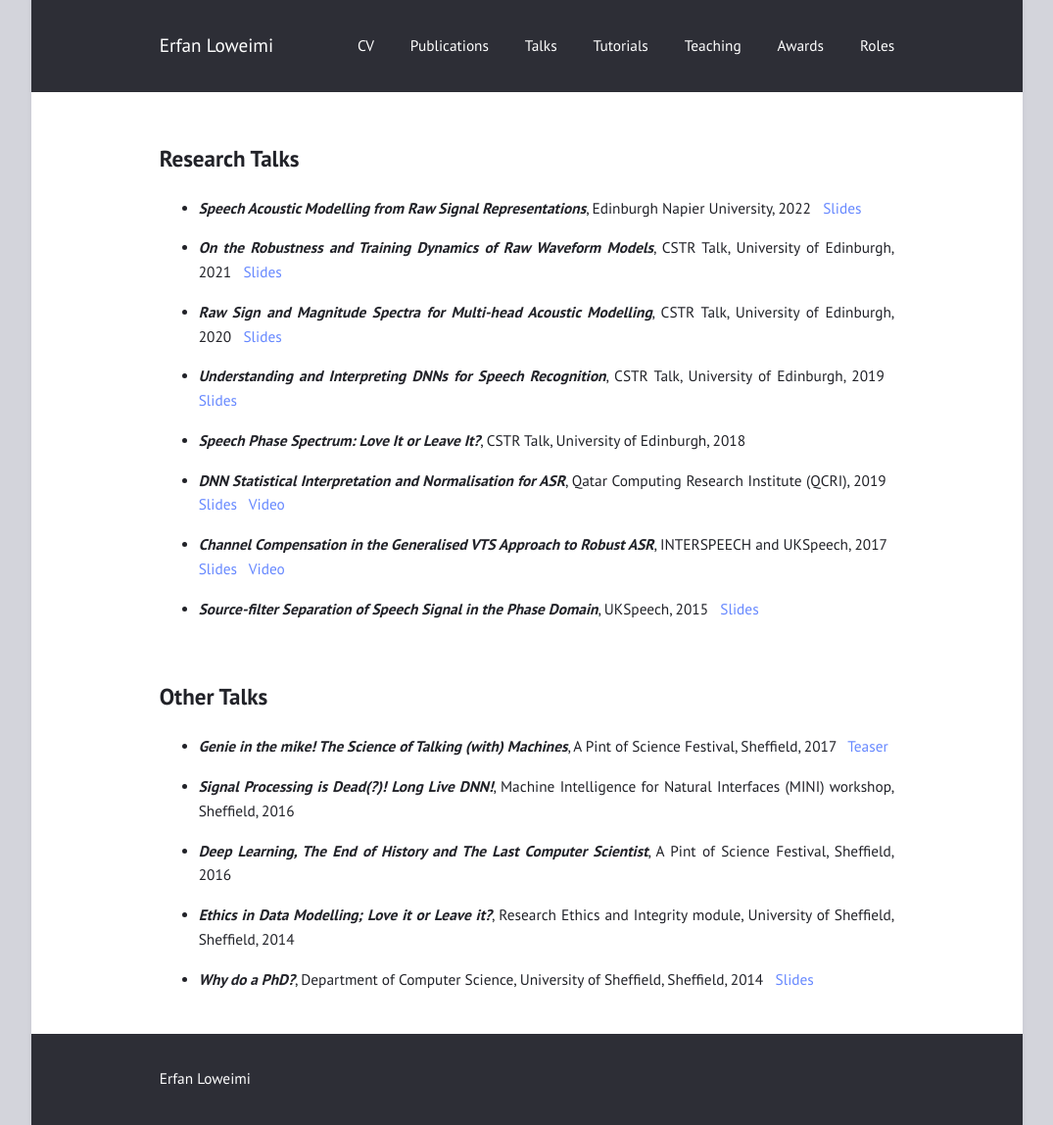
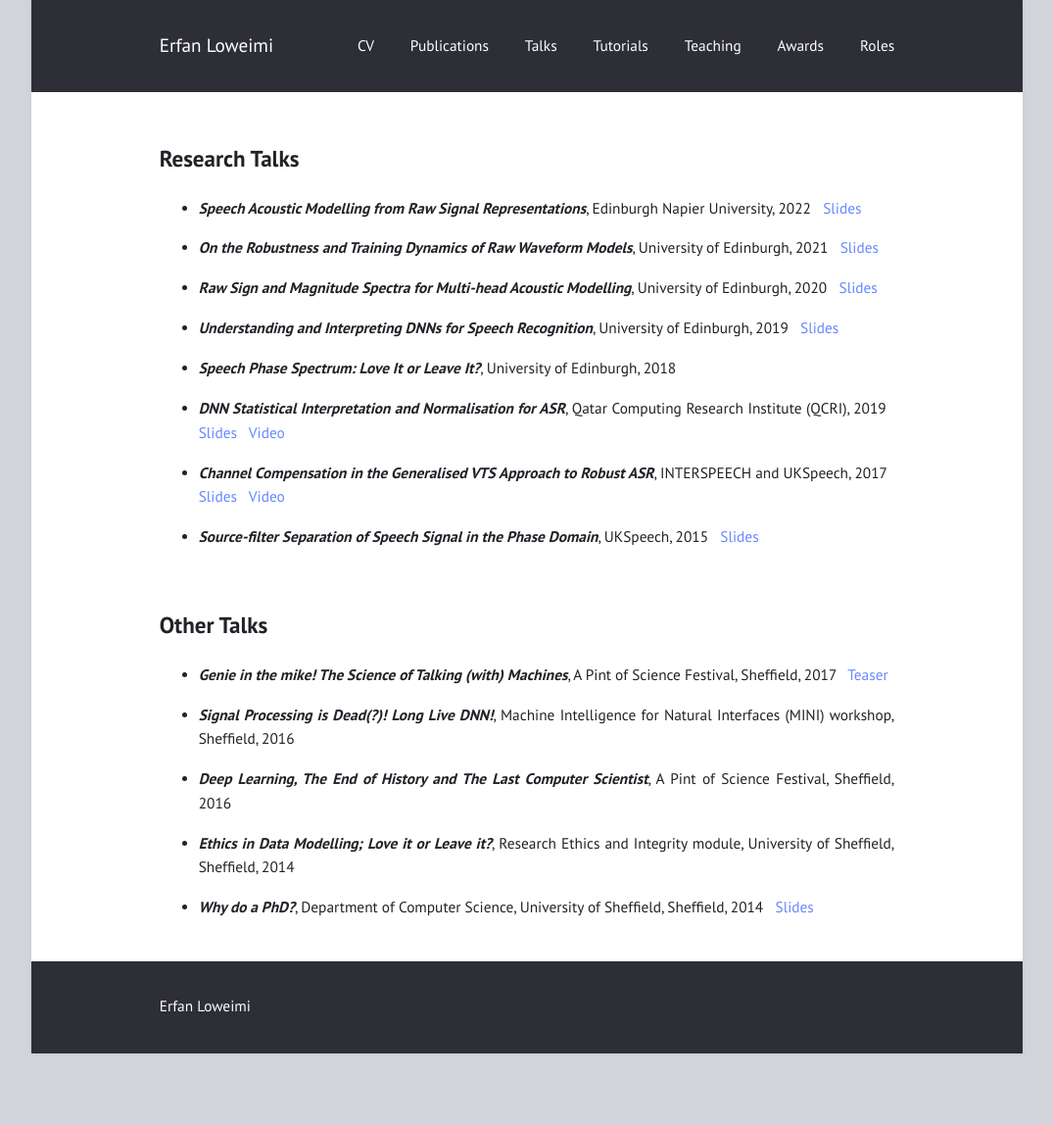
Before and after one commit to eloweimi/eloweimi.github.io, a Jekyll site: the page built from talks.md, in a window 1280 px wide. Shown: the whole page at 98% size, without its empty margins (102-1177 px from the left). Built offline with Jekyll 4.4.1, drawn with Linux system fonts in a browser that asks for light colours; after the commit the page ends 1075 px from its top, so only the background shows below that.

Commit message:
Update talks.md

```diff
--- a/talks.md
+++ b/talks.md
@@ -7,13 +7,13 @@ title: ""
 ## Research Talks ##
   * ***Speech Acoustic Modelling from Raw Signal Representations***, Edinburgh Napier University, 2022 &nbsp; [Slides](/files/Talks/ENU_RawAM_ELoweimi.pdf)
 
- * ***On the Robustness and Training Dynamics of Raw Waveform Models***, CSTR Talk, University of Edinburgh, 2021 &nbsp; [Slides](/files/Talks/2020_Dynamics_Robustness.pdf)
+ * ***On the Robustness and Training Dynamics of Raw Waveform Models***, University of Edinburgh, 2021 &nbsp; [Slides](/files/Talks/2020_Dynamics_Robustness.pdf)
 
- * ***Raw Sign and Magnitude Spectra for Multi-head Acoustic Modelling***, CSTR Talk, University of Edinburgh, 2020 &nbsp; [Slides](/files/Talks/2020_Raw_Sign_Mag_FINAL.pdf)
+ * ***Raw Sign and Magnitude Spectra for Multi-head Acoustic Modelling***, University of Edinburgh, 2020 &nbsp; [Slides](/files/Talks/2020_Raw_Sign_Mag_FINAL.pdf)
 
- * ***Understanding and Interpreting DNNs for Speech Recognition***, CSTR Talk, University of Edinburgh, 2019 &nbsp; [Slides](/files/Talks/CSTR_DNN_Understanding_ASR.pdf)
+ * ***Understanding and Interpreting DNNs for Speech Recognition***, University of Edinburgh, 2019 &nbsp; [Slides](/files/Talks/CSTR_DNN_Understanding_ASR.pdf)
 
- * ***Speech Phase Spectrum: Love It or Leave It?***, CSTR Talk, University of Edinburgh, 2018 &nbsp; <!--[Slides](/files/Talks/2018_ELoweimi_CSTR_part1.pdf)-->
+ * ***Speech Phase Spectrum: Love It or Leave It?***, University of Edinburgh, 2018 &nbsp; <!--[Slides](/files/Talks/2018_ELoweimi_CSTR_part1.pdf)-->
 
   * ***DNN Statistical Interpretation and Normalisation for ASR***, Qatar Computing Research Institute (QCRI), 2019 &nbsp; [Slides](/files/Talks/2019_QCRI.pdf) &nbsp;  [Video](https://www.youtube.com/watch?v=MomZa3lmpmM)
 
```
